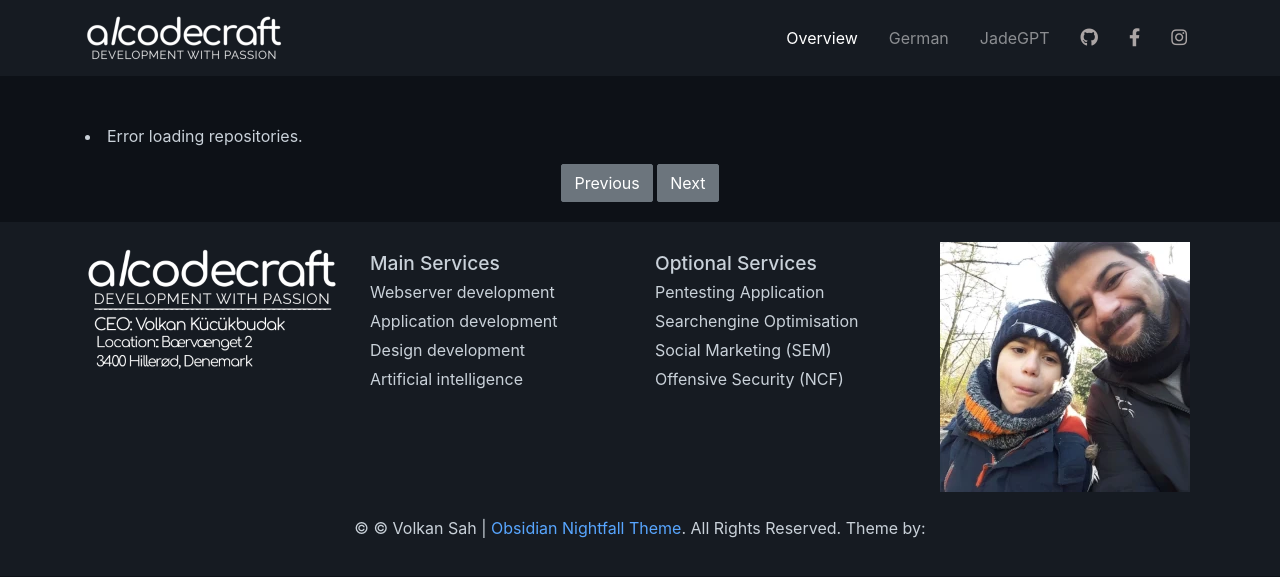
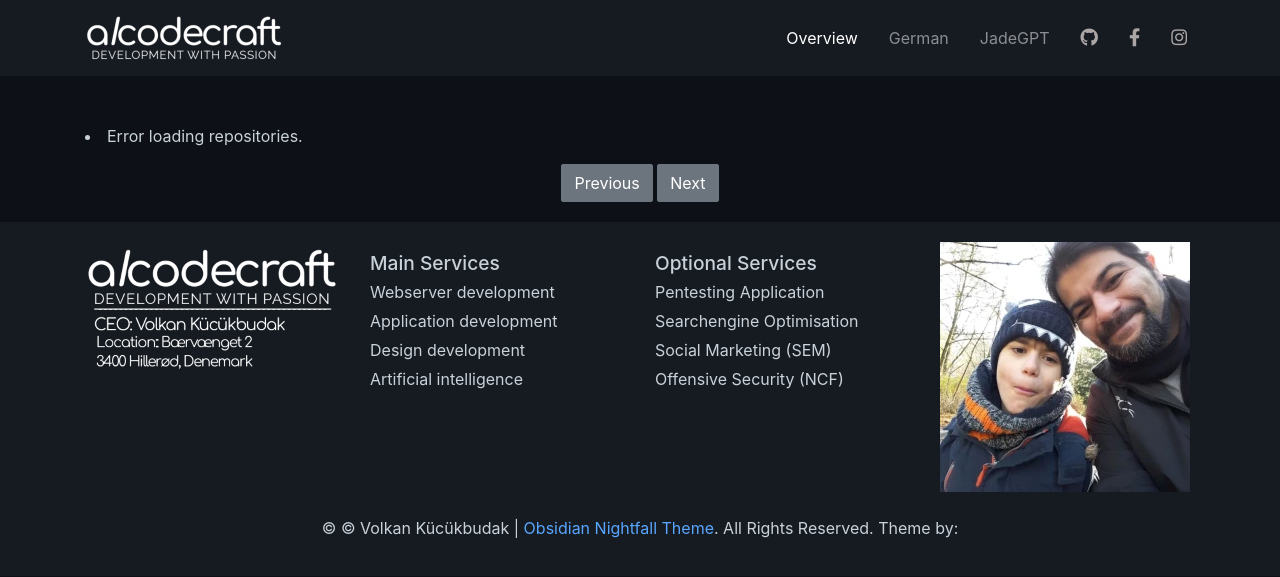
Before and after one commit to VolkanSah/Obsidian-Nightfall, a Jekyll site: the page built from index.md, in a window 1280 px wide. Shown: the top 577 px of the page. Built offline with Jekyll 4.4.1, drawn with Linux system fonts in a browser that asks for light colours; nearby versions of some CDN libraries.

Commit message:
Update default.html

```diff
--- a/_layouts/default.html
+++ b/_layouts/default.html
@@ -290,7 +290,7 @@
 <nav class="navbar navbar-expand-lg navbar-dark">
     <div class="container">
         <!-- Website logo -->
-        <a class="navbar-brand" href="/"><img src="{{ '/assets/img/logo.webp' | relative_url }}" alt="AI Code Craft Website Logo">
+        <a class="navbar-brand" href="https://github.com/volkansah"><img src="{{ '/assets/img/logo.webp' | relative_url }}" alt="AI Code Craft Website Logo">
         </a>
         <!-- Button for toggling the navigation menu on small screens -->
         <button class="navbar-toggler" type="button" data-toggle="collapse" data-target="#navbarNav" aria-controls="navbarNav" aria-expanded="false" aria-label="Toggle navigation">
@@ -368,7 +368,7 @@
         <!-- Copyright section dont remove, please!-->
         <div class="row mt-4">
             <div class="col-md-12 text-center">
-                <p>&copy; © Volkan Sah | <a href="https://github.com/VolkanSah/Obsidian-Nightfall/l">Obsidian Nightfall Theme</a>. All Rights Reserved. Theme by: </p>
+                <p>&copy; © Volkan Kücükbudak | <a href="https://github.com/VolkanSah/Obsidian-Nightfall/">Obsidian Nightfall Theme</a>. All Rights Reserved. Theme by: </p>
             </div>
         </div>
     </div>
```
